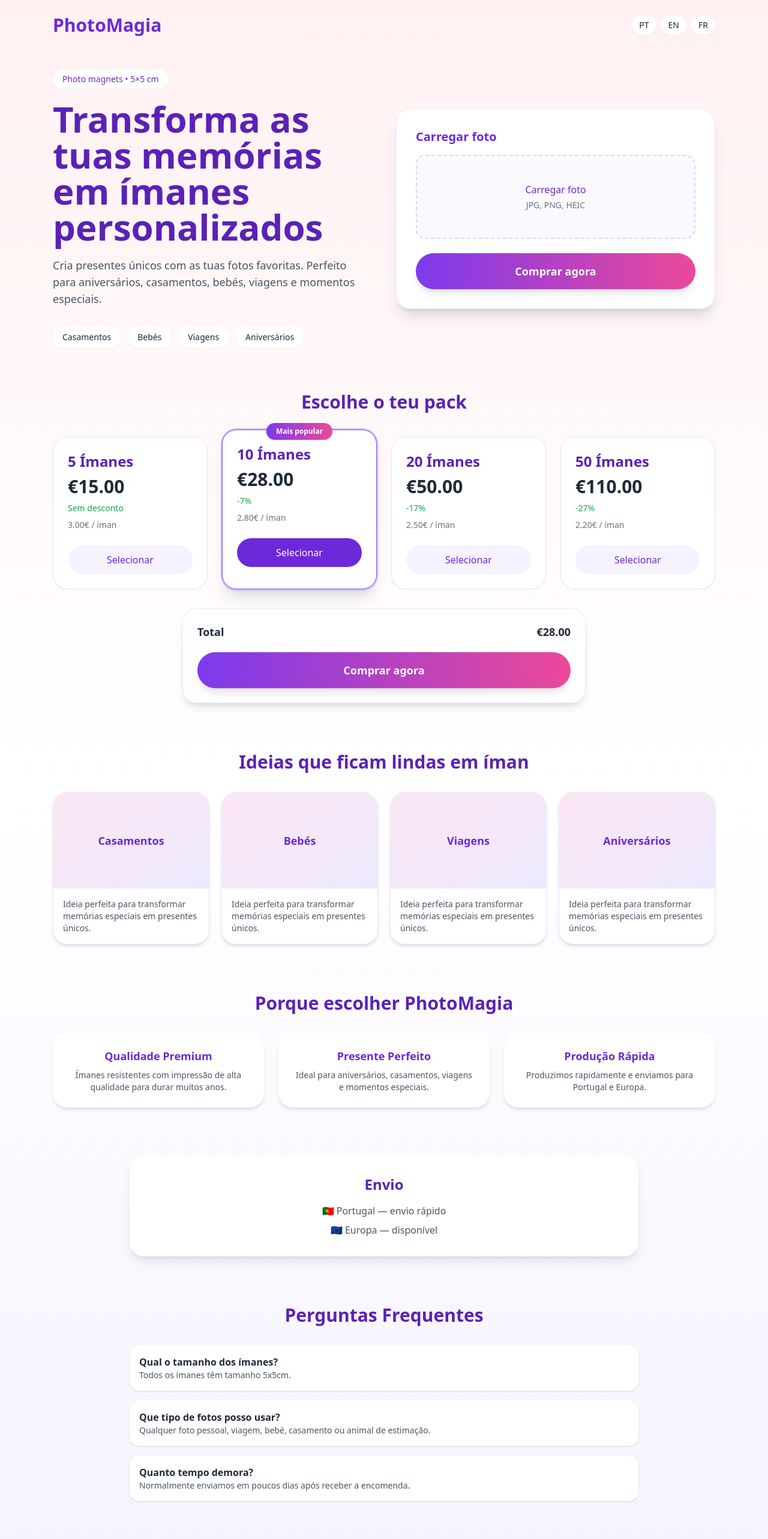
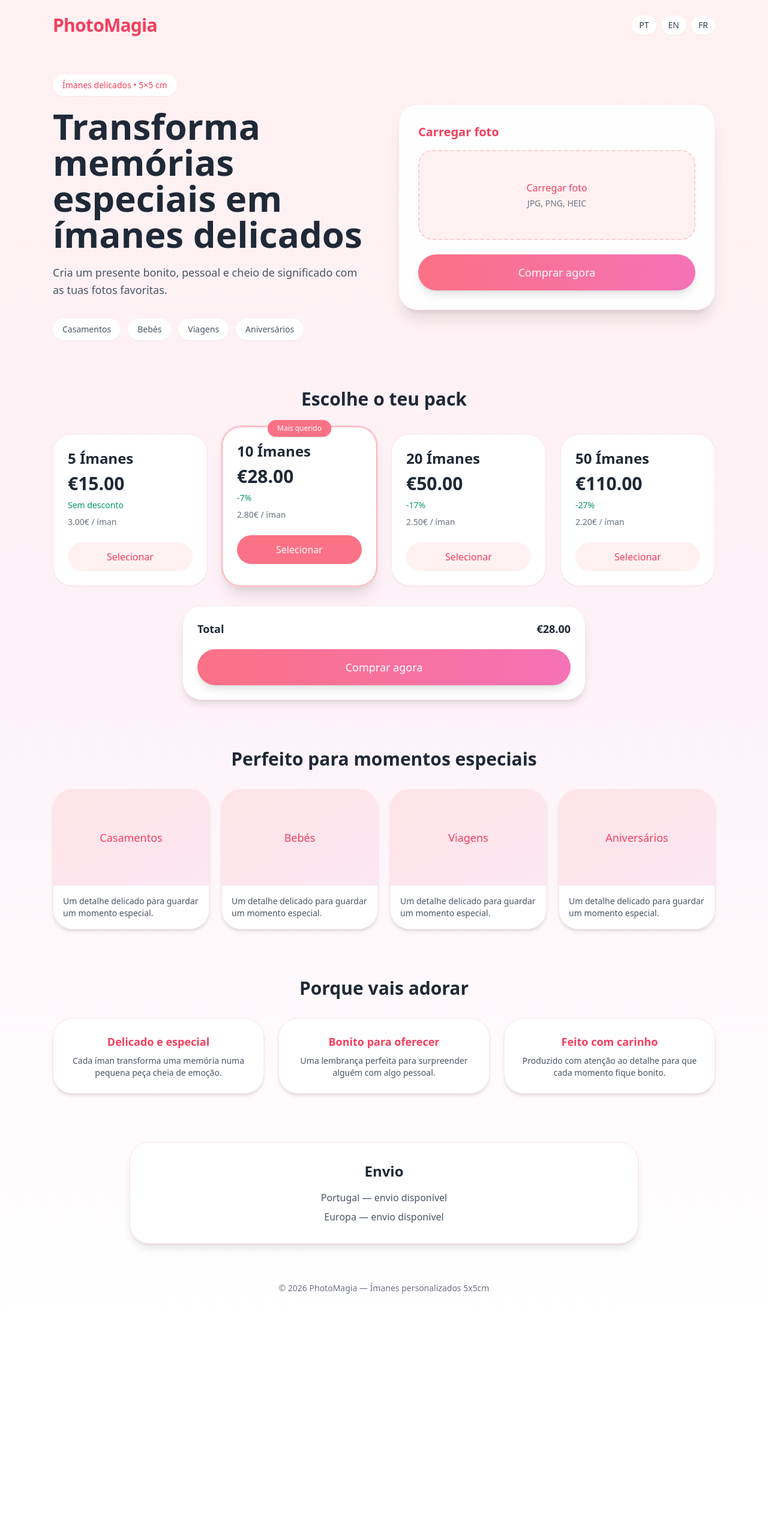
Before and after one commit to vivasara98-gif/photomagia, a React (Vite) app: page / in a window 1280 px wide. Shown: the top 2565 px of the page at 60% size. After the commit the page ends 2197 px from the top, so only its background shows below. Built offline with nearby package versions, Linux system fonts and the light colour scheme.

Commit message:
style romantico photomagia

```diff
--- a/src/App.jsx
+++ b/src/App.jsx
@@ -10,125 +10,104 @@
   const content = {
     pt: {
       brand: "PhotoMagia",
-      title: "Transforma as tuas memórias em ímanes personalizados",
+      title: "Transforma memórias especiais em ímanes delicados",
       subtitle:
-        "Cria presentes únicos com as tuas fotos favoritas. Perfeito para aniversários, casamentos, bebés, viagens e momentos especiais.",
+        "Cria um presente bonito, pessoal e cheio de significado com as tuas fotos favoritas.",
       upload: "Carregar foto",
       preview: "Pré-visualização",
       choosePack: "Escolhe o teu pack",
       buy: "Comprar agora",
+      popular: "Mais querido",
       how: "Como funciona",
-      step1: "Escolhe o pack ideal",
-      step2: "Carrega a tua foto favorita",
-      step3: "Finaliza a compra com segurança",
-      inspiration: "Ideias que ficam lindas em íman",
-      popular: "Mais popular",
-      footer: "Ímanes personalizados 5x5cm",
+      step1: "Escolhe o pack",
+      step2: "Carrega a tua foto",
+      step3: "Finaliza a encomenda",
+      inspiration: "Perfeito para momentos especiais",
       occasion1: "Casamentos",
       occasion2: "Bebés",
       occasion3: "Viagens",
       occasion4: "Aniversários",
-      whyTitle: "Porque escolher PhotoMagia",
-      why1Title: "Qualidade Premium",
-      why1Text: "Ímanes resistentes com impressão de alta qualidade para durar muitos anos.",
-      why2Title: "Presente Perfeito",
-      why2Text: "Ideal para aniversários, casamentos, viagens e momentos especiais.",
-      why3Title: "Produção Rápida",
-      why3Text: "Produzimos rapidamente e enviamos para Portugal e Europa.",
+      whyTitle: "Porque vais adorar",
+      why1Title: "Delicado e especial",
+      why1Text: "Cada íman transforma uma memória numa pequena peça cheia de emoção.",
+      why2Title: "Bonito para oferecer",
+      why2Text: "Uma lembrança perfeita para surpreender alguém com algo pessoal.",
+      why3Title: "Feito com carinho",
+      why3Text: "Produzido com atenção ao detalhe para que cada momento fique bonito.",
       shippingTitle: "Envio",
-      shipping1: "🇵🇹 Portugal — envio rápido",
-      shipping2: "🇪🇺 Europa — disponível",
-      faqTitle: "Perguntas Frequentes",
-      faq1Q: "Qual o tamanho dos ímanes?",
-      faq1A: "Todos os ímanes têm tamanho 5x5cm.",
-      faq2Q: "Que tipo de fotos posso usar?",
-      faq2A: "Qualquer foto pessoal, viagem, bebé, casamento ou animal de estimação.",
-      faq3Q: "Quanto tempo demora?",
-      faq3A: "Normalmente enviamos em poucos dias após receber a encomenda.",
+      shipping1: "Portugal — envio disponível",
+      shipping2: "Europa — envio disponível",
+      footer: "Ímanes personalizados 5x5cm",
     },
     en: {
       brand: "PhotoMagia",
-      title: "Turn your memories into personalized magnets",
+      title: "Turn special memories into delicate magnets",
       subtitle:
-        "Create unique gifts with your favorite photos. Perfect for birthdays, weddings, babies, travel and special moments.",
+        "Create a beautiful, personal and meaningful gift with your favorite photos.",
       upload: "Upload photo",
       preview: "Preview",
       choosePack: "Choose your pack",
       buy: "Buy now",
+      popular: "Most loved",
       how: "How it works",
-      step1: "Choose your ideal pack",
-      step2: "Upload your favorite photo",
-      step3: "Complete your purchase securely",
-      inspiration: "Ideas that look beautiful as magnets",
-      popular: "Most popular",
-      footer: "Custom 5x5cm magnets",
+      step1: "Choose your pack",
+      step2: "Upload your photo",
+      step3: "Complete your order",
+      inspiration: "Perfect for special moments",
       occasion1: "Weddings",
       occasion2: "Babies",
       occasion3: "Travel",
       occasion4: "Birthdays",
-      whyTitle: "Why choose PhotoMagia",
-      why1Title: "Premium Quality",
-      why1Text: "Durable magnets with high-quality printing made to last.",
-      why2Title: "Perfect Gift",
-      why2Text: "Ideal for birthdays, weddings, travel and special moments.",
-      why3Title: "Fast Production",
-      why3Text: "We produce quickly and ship to Portugal and Europe.",
+      whyTitle: "Why you’ll love it",
+      why1Title: "Delicate and special",
+      why1Text: "Each magnet turns a memory into a small piece full of emotion.",
+      why2Title: "Beautiful to gift",
+      why2Text: "A perfect keepsake to surprise someone with something personal.",
+      why3Title: "Made with care",
+      why3Text: "Produced with attention to detail so every moment looks beautiful.",
       shippingTitle: "Shipping",
-      shipping1: "🇵🇹 Portugal — fast shipping",
-      shipping2: "🇪🇺 Europe — available",
-      faqTitle: "Frequently Asked Questions",
-      faq1Q: "What size are the magnets?",
-      faq1A: "All magnets are 5x5cm.",
-      faq2Q: "What kind of photos can I use?",
-      faq2A: "Any personal photo, travel, baby, wedding or pet picture.",
-      faq3Q: "How long does it take?",
-      faq3A: "We usually ship within a few days after receiving the order.",
+      shipping1: "Portugal — shipping available",
+      shipping2: "Europe — shipping available",
+      footer: "Custom 5x5cm magnets",
     },
     fr: {
       brand: "PhotoMagia",
-      title: "Transformez vos souvenirs en aimants personnalisés",
+      title: "Transformez vos souvenirs en aimants délicats",
       subtitle:
-        "Créez des cadeaux uniques avec vos photos préférées. Parfait pour anniversaires, mariages, bébés, voyages et moments spéciaux.",
+        "Créez un cadeau beau, personnel et plein de sens avec vos photos préférées.",
       upload: "Télécharger une photo",
       preview: "Aperçu",
       choosePack: "Choisissez votre pack",
       buy: "Acheter maintenant",
+      popular: "Le plus aimé",
       how: "Comment ça marche",
-      step1: "Choisissez le pack idéal",
-      step2: "Téléchargez votre photo préférée",
-      step3: "Finalisez l'achat en toute sécurité",
-      inspiration: "Des idées parfaites pour vos aimants",
-      popular: "Le plus populaire",
-      footer: "Aimants personnalisés 5x5cm",
+      step1: "Choisissez le pack",
+      step2: "Téléchargez votre photo",
+      step3: "Finalisez la commande",
+      inspiration: "Parfait pour les moments spéciaux",
       occasion1: "Mariages",
       occasion2: "Bébés",
       occasion3: "Voyages",
       occasion4: "Anniversaires",
-      whyTitle: "Pourquoi choisir PhotoMagia",
-      why1Title: "Qualité Premium",
-      why1Text: "Aimants résistants avec impression de haute qualité.",
-      why2Title: "Cadeau Parfait",
-      why2Text: "Idéal pour anniversaires, mariages, voyages et moments spéciaux.",
-      why3Title: "Production Rapide",
-      why3Text: "Nous produisons rapidement et expédions au Portugal et en Europe.",
+      whyTitle: "Pourquoi vous allez adorer",
+      why1Title: "Délicat et spécial",
+      why1Text: "Chaque aimant transforme un souvenir en petite pièce pleine d’émotion.",
+      why2Title: "Beau à offrir",
+      why2Text: "Un souvenir parfait pour surprendre quelqu’un avec quelque chose de personnel.",
+      why3Title: "Fait avec soin",
+      why3Text: "Réalisé avec attention pour que chaque moment soit magnifique.",
       shippingTitle: "Livraison",
-      shipping1: "🇵🇹 Portugal — livraison rapide",
-      shipping2: "🇪🇺 Europe — disponible",
-      faqTitle: "Questions fréquentes",
-      faq1Q: "Quelle est la taille des aimants ?",
-      faq1A: "Tous les aimants mesurent 5x5cm.",
-      faq2Q: "Quel type de photos puis-je utiliser ?",
-      faq2A: "Toute photo personnelle, voyage, bébé, mariage ou animal.",
-      faq3Q: "Combien de temps cela prend-il ?",
-      faq3A: "Nous expédions généralement quelques jours après la commande.",
+      shipping1: "Portugal — livraison disponible",
+      shipping2: "Europe — livraison disponible",
+      footer: "Aimants personnalisés 5x5cm",
     },
   };
 
   const packs = [
-    { qty: 5, price: 15, unit: "3.00€ / íman", discount: "Sem desconto", highlight: false },
-    { qty: 10, price: 28, unit: "2.80€ / íman", discount: "-7%", highlight: true },
-    { qty: 20, price: 50, unit: "2.50€ / íman", discount: "-17%", highlight: false },
-    { qty: 50, price: 110, unit: "2.20€ / íman", discount: "-27%", highlight: false },
+    { qty: 5, price: 15, unit: "3.00€ / íman", discount: "Sem desconto", featured: false },
+    { qty: 10, price: 28, unit: "2.80€ / íman", discount: "-7%", featured: true },
+    { qty: 20, price: 50, unit: "2.50€ / íman", discount: "-17%", featured: false },
+    { qty: 50, price: 110, unit: "2.20€ / íman", discount: "-27%", featured: false },
   ];
 
   const current = content[language];
@@ -143,39 +122,57 @@
     if (selected) setFile(selected);
   };
 
+  const selectedPrice = packs.find((p) => p.qty === selectedPack)?.price ?? 28;
+
   return (
-    <div className="min-h-screen bg-gradient-to-b from-rose-50 via-white to-violet-50 text-gray-800">
+    <div className="min-h-screen bg-gradient-to-b from-rose-50 via-pink-50 to-white text-gray-800">
       <header className="max-w-6xl mx-auto px-6 py-6 flex justify-between items-center">
-        <div className="text-3xl font-bold text-violet-700">{current.brand}</div>
+        <div className="text-3xl font-semibold text-rose-500 tracking-tight">{current.brand}</div>
         <div className="space-x-2">
-          <button onClick={() => setLanguage("pt")} className="px-3 py-1.5 bg-white rounded-full shadow-sm text-sm">PT</button>
-          <button onClick={() => setLanguage("en")} className="px-3 py-1.5 bg-white rounded-full shadow-sm text-sm">EN</button>
-          <button onClick={() => setLanguage("fr")} className="px-3 py-1.5 bg-white rounded-full shadow-sm text-sm">FR</button>
+          <button onClick={() => setLanguage("pt")} className="px-3 py-1.5 bg-white rounded-full shadow-sm text-sm text-gray-700">
+            PT
+          </button>
+          <button onClick={() => setLanguage("en")} className="px-3 py-1.5 bg-white rounded-full shadow-sm text-sm text-gray-700">
+            EN
+          </button>
+          <button onClick={() => setLanguage("fr")} className="px-3 py-1.5 bg-white rounded-full shadow-sm text-sm text-gray-700">
+            FR
+          </button>
         </div>
       </header>
 
-      <section className="max-w-6xl mx-auto px-6 py-8 grid lg:grid-cols-2 gap-10 items-center">
+      <section className="max-w-6xl mx-auto px-6 py-10 grid lg:grid-cols-2 gap-12 items-center">
         <div>
-          <div className="inline-block px-4 py-1.5 rounded-full bg-white shadow-sm text-sm text-violet-700 mb-5">
-            Photo magnets • 5×5 cm
+          <div className="inline-block px-4 py-2 rounded-full bg-white shadow-sm text-sm text-rose-500 mb-5">
+            Ímanes delicados • 5×5 cm
           </div>
-          <h1 className="text-5xl md:text-6xl font-bold text-violet-800 leading-tight">{current.title}</h1>
-          <p className="mt-5 text-lg text-gray-600 max-w-xl">{current.subtitle}</p>
+
+          <h1 className="text-5xl md:text-6xl font-semibold leading-tight text-gray-800">
+            {current.title}
+          </h1>
+
+          <p className="mt-5 text-lg text-gray-600 max-w-xl leading-relaxed">
+            {current.subtitle}
+          </p>
 
           <div className="mt-8 flex flex-wrap gap-3">
-            <div className="px-4 py-2 bg-white rounded-full shadow-sm text-sm">{current.occasion1}</div>
-            <div className="px-4 py-2 bg-white rounded-full shadow-sm text-sm">{current.occasion2}</div>
-            <div className="px-4 py-2 bg-white rounded-full shadow-sm text-sm">{current.occasion3}</div>
-            <div className="px-4 py-2 bg-white rounded-full shadow-sm text-sm">{current.occasion4}</div>
+            {[current.occasion1, current.occasion2, current.occasion3, current.occasion4].map((item) => (
+              <span
+                key={item}
+                className="px-4 py-2 bg-white rounded-full shadow-sm text-sm text-gray-600"
+              >
+                {item}
+              </span>
+            ))}
           </div>
         </div>
 
-        <div className="bg-white rounded-3xl shadow-xl border border-violet-100 p-6 md:p-8">
-          <h2 className="text-xl font-semibold text-violet-700 mb-4">{current.upload}</h2>
+        <div className="bg-white/90 backdrop-blur rounded-[2rem] shadow-xl border border-rose-100 p-6 md:p-8">
+          <h2 className="text-xl font-semibold text-rose-500 mb-4">{current.upload}</h2>
 
-          <label className="flex items-center justify-center w-full min-h-[140px] border-2 border-dashed border-violet-200 rounded-2xl cursor-pointer bg-violet-50/50 hover:bg-violet-50 transition">
+          <label className="flex items-center justify-center w-full min-h-[150px] border-2 border-dashed border-rose-200 rounded-[1.5rem] cursor-pointer bg-rose-50 hover:bg-rose-100/60 transition">
             <div className="text-center px-4">
-              <div className="text-base font-medium text-violet-700">{current.upload}</div>
+              <div className="text-base font-medium text-rose-500">{current.upload}</div>
               <div className="text-sm text-gray-500 mt-1">JPG, PNG, HEIC</div>
             </div>
             <input type="file" accept="image/*" onChange={handleFileChange} className="hidden" />
@@ -183,8 +180,8 @@
 
           {previewUrl && (
             <div className="mt-6">
-              <p className="text-sm text-gray-600 mb-3">{current.preview}</p>
-              <div className="w-44 h-44 rounded-3xl overflow-hidden border border-violet-200 shadow-md bg-white">
+              <p className="text-sm text-gray-500 mb-3">{current.preview}</p>
+              <div className="w-44 h-44 rounded-[1.5rem] overflow-hidden border border-rose-200 shadow bg-white">
                 <img src={previewUrl} alt="preview" className="w-full h-full object-cover" />
               </div>
             </div>
@@ -192,7 +189,7 @@
 
           <button
             onClick={handlePay}
-            className="mt-6 w-full bg-gradient-to-r from-violet-600 to-pink-500 hover:opacity-95 text-white py-4 rounded-full text-lg font-semibold shadow-lg"
+            className="mt-6 w-full bg-gradient-to-r from-rose-400 to-pink-400 hover:opacity-95 text-white py-4 rounded-full text-lg font-medium shadow-lg"
           >
             {current.buy}
           </button>
@@ -200,7 +197,9 @@
       </section>
 
       <section className="max-w-6xl mx-auto px-6 py-10">
-        <h2 className="text-3xl font-bold text-center text-violet-800 mb-10">{current.choosePack}</h2>
+        <h2 className="text-3xl font-semibold text-center text-gray-800 mb-10">
+          {current.choosePack}
+        </h2>
 
         <div className="grid md:grid-cols-4 gap-6">
           {packs.map((pack) => {
@@ -208,25 +207,27 @@
             return (
               <div
                 key={pack.qty}
-                className={`relative rounded-3xl p-6 border shadow-sm transition ${
-                  active ? "border-violet-500 ring-2 ring-violet-300 bg-white" : "border-gray-200 bg-white"
-                } ${pack.highlight ? "md:-mt-3 shadow-xl" : ""}`}
+                className={`relative rounded-[2rem] p-6 border transition bg-white shadow-sm ${
+                  active ? "border-rose-300 ring-2 ring-rose-200" : "border-rose-100"
+                } ${pack.featured ? "shadow-xl md:-mt-3" : ""}`}
               >
-                {pack.highlight && (
-                  <div className="absolute -top-3 left-1/2 -translate-x-1/2 bg-gradient-to-r from-violet-600 to-pink-500 text-white text-xs font-semibold px-4 py-1.5 rounded-full shadow">
+                {pack.featured && (
+                  <div className="absolute -top-3 left-1/2 -translate-x-1/2 bg-rose-400 text-white text-xs font-medium px-4 py-1.5 rounded-full shadow">
                     {current.popular}
                   </div>
                 )}
 
-                <div className="text-2xl font-bold mb-2 text-violet-800">{pack.qty} Ímanes</div>
-                <div className="text-3xl font-bold mb-2">€{pack.price.toFixed(2)}</div>
-                <div className="text-green-600 text-sm mb-2">{pack.discount}</div>
+                <div className="text-2xl font-semibold text-gray-800 mb-2">{pack.qty} Ímanes</div>
+                <div className="text-3xl font-semibold mb-2">€{pack.price.toFixed(2)}</div>
+                <div className="text-emerald-600 text-sm mb-2">{pack.discount}</div>
                 <div className="text-gray-500 text-sm mb-6">{pack.unit}</div>
 
                 <button
                   onClick={() => setSelectedPack(pack.qty)}
-                  className={`w-full py-3 rounded-full font-medium transition ${
-                    active ? "bg-violet-700 text-white" : "bg-violet-50 text-violet-700 hover:bg-violet-100"
+                  className={`w-full py-3 rounded-full transition font-medium ${
+                    active
+                      ? "bg-rose-400 text-white"
+                      : "bg-rose-50 text-rose-500 hover:bg-rose-100"
                   }`}
                 >
                   Selecionar
@@ -236,15 +237,15 @@
           })}
         </div>
 
-        <div className="max-w-2xl mx-auto mt-8 bg-white rounded-3xl shadow-lg border border-violet-100 p-6">
+        <div className="max-w-2xl mx-auto mt-8 bg-white rounded-[2rem] shadow-lg border border-rose-100 p-6">
           <div className="flex justify-between items-center text-lg font-semibold">
             <span>Total</span>
-            <span>€{packs.find((p) => p.qty === selectedPack)?.price.toFixed(2)}</span>
+            <span>€{selectedPrice.toFixed(2)}</span>
           </div>
 
           <button
             onClick={handlePay}
-            className="mt-5 w-full bg-gradient-to-r from-violet-600 to-pink-500 hover:opacity-95 text-white py-4 rounded-full text-lg font-semibold shadow-lg"
+            className="mt-5 w-full bg-gradient-to-r from-rose-400 to-pink-400 hover:opacity-95 text-white py-4 rounded-full text-lg font-medium shadow-lg"
           >
             {current.buy}
           </button>
@@ -252,16 +253,18 @@
       </section>
 
       <section className="max-w-6xl mx-auto px-6 py-10">
-        <h3 className="text-3xl font-bold text-center text-violet-800 mb-8">{current.inspiration}</h3>
+        <h3 className="text-3xl font-semibold text-center text-gray-800 mb-8">
+          {current.inspiration}
+        </h3>
 
         <div className="grid sm:grid-cols-2 lg:grid-cols-4 gap-5">
-          {[current.occasion1, current.occasion2, current.occasion3, current.occasion4].map((item, index) => (
-            <div key={index} className="bg-white rounded-3xl shadow-md overflow-hidden border border-violet-100">
-              <div className="h-40 bg-gradient-to-br from-pink-100 to-violet-100 flex items-center justify-center text-violet-700 font-semibold text-lg">
+          {[current.occasion1, current.occasion2, current.occasion3, current.occasion4].map((item) => (
+            <div key={item} className="bg-white rounded-[2rem] shadow-md overflow-hidden border border-rose-100">
+              <div className="h-40 bg-gradient-to-br from-rose-100 to-pink-100 flex items-center justify-center text-rose-500 font-medium text-lg">
                 {item}
               </div>
               <div className="p-4 text-sm text-gray-600">
-                Ideia perfeita para transformar memórias especiais em presentes únicos.
+                Um detalhe delicado para guardar um momento especial.
               </div>
             </div>
           ))}
@@ -269,46 +272,33 @@
       </section>
 
       <section className="max-w-6xl mx-auto px-6 py-10">
-        <h3 className="text-3xl font-bold text-center text-violet-800 mb-8">{current.whyTitle}</h3>
+        <h3 className="text-3xl font-semibold text-center text-gray-800 mb-8">
+          {current.whyTitle}
+        </h3>
+
         <div className="grid md:grid-cols-3 gap-6">
-          <div className="bg-white rounded-3xl shadow-md p-6 text-center">
-            <div className="text-lg font-semibold text-violet-700 mb-2">{current.why1Title}</div>
+          <div className="bg-white rounded-[2rem] shadow-md p-6 text-center border border-rose-100">
+            <div className="text-lg font-semibold text-rose-500 mb-2">{current.why1Title}</div>
             <p className="text-sm text-gray-600">{current.why1Text}</p>
           </div>
-          <div className="bg-white rounded-3xl shadow-md p-6 text-center">
-            <div className="text-lg font-semibold text-violet-700 mb-2">{current.why2Title}</div>
+
+          <div className="bg-white rounded-[2rem] shadow-md p-6 text-center border border-rose-100">
+            <div className="text-lg font-semibold text-rose-500 mb-2">{current.why2Title}</div>
             <p className="text-sm text-gray-600">{current.why2Text}</p>
           </div>
-          <div className="bg-white rounded-3xl shadow-md p-6 text-center">
-            <div className="text-lg font-semibold text-violet-700 mb-2">{current.why3Title}</div>
+
+          <div className="bg-white rounded-[2rem] shadow-md p-6 text-center border border-rose-100">
+            <div className="text-lg font-semibold text-rose-500 mb-2">{current.why3Title}</div>
             <p className="text-sm text-gray-600">{current.why3Text}</p>
           </div>
         </div>
       </section>
 
-      <section className="max-w-4xl mx-auto px-6 py-10">
-        <div className="bg-white rounded-3xl shadow-lg p-8 text-center">
-          <h3 className="text-2xl font-bold text-violet-800 mb-4">{current.shippingTitle}</h3>
+      <section className="max-w-4xl mx-auto px-6 py-10 pb-16">
+        <div className="bg-white rounded-[2rem] shadow-lg p-8 text-center border border-rose-100">
+          <h3 className="text-2xl font-semibold text-gray-800 mb-4">{current.shippingTitle}</h3>
           <p className="text-gray-600 mb-2">{current.shipping1}</p>
           <p className="text-gray-600">{current.shipping2}</p>
-        </div>
-      </section>
-
-      <section className="max-w-4xl mx-auto px-6 py-10 pb-16">
-        <h3 className="text-3xl font-bold text-center text-violet-800 mb-8">{current.faqTitle}</h3>
-        <div className="space-y-4">
-          <div className="bg-white rounded-2xl shadow p-4">
-            <div className="font-semibold">{current.faq1Q}</div>
-            <div className="text-sm text-gray-600">{current.faq1A}</div>
-          </div>
-          <div className="bg-white rounded-2xl shadow p-4">
-            <div className="font-semibold">{current.faq2Q}</div>
-            <div className="text-sm text-gray-600">{current.faq2A}</div>
-          </div>
-          <div className="bg-white rounded-2xl shadow p-4">
-            <div className="font-semibold">{current.faq3Q}</div>
-            <div className="text-sm text-gray-600">{current.faq3A}</div>
-          </div>
         </div>
       </section>
 
```
